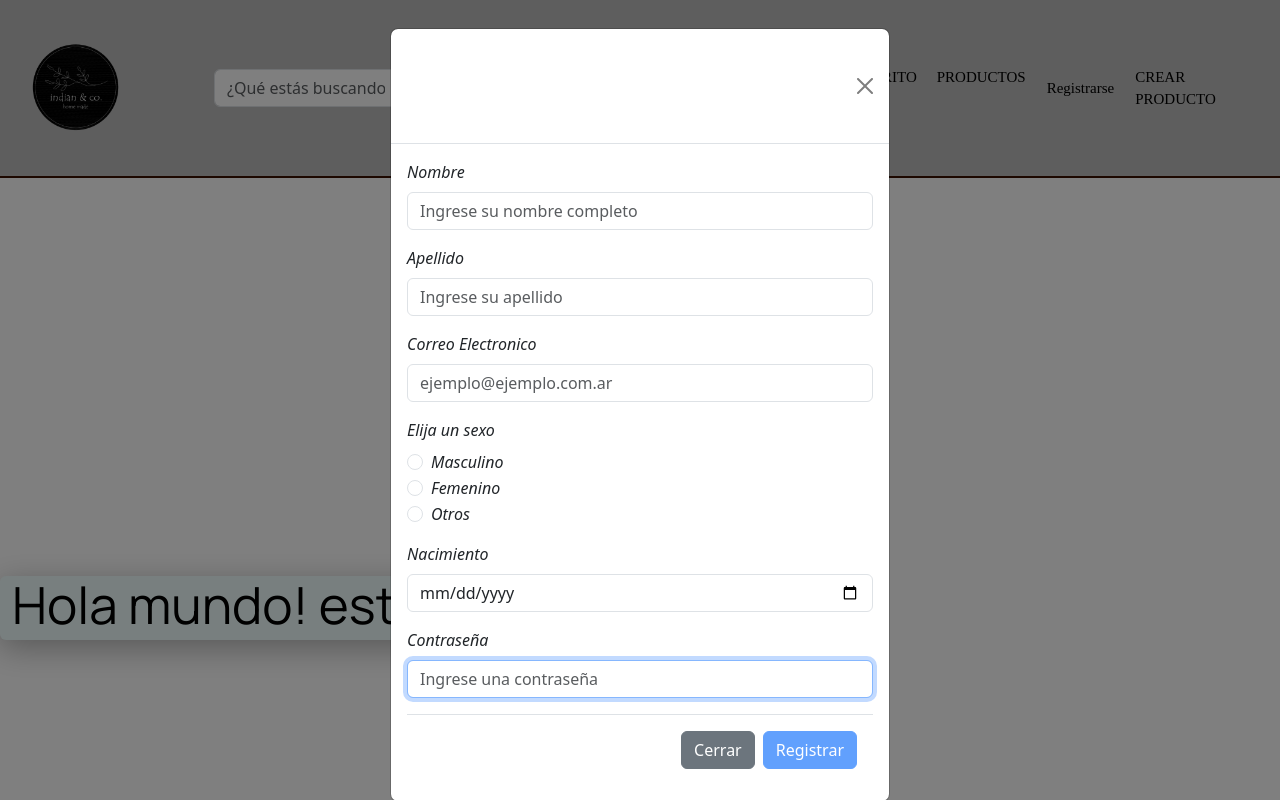
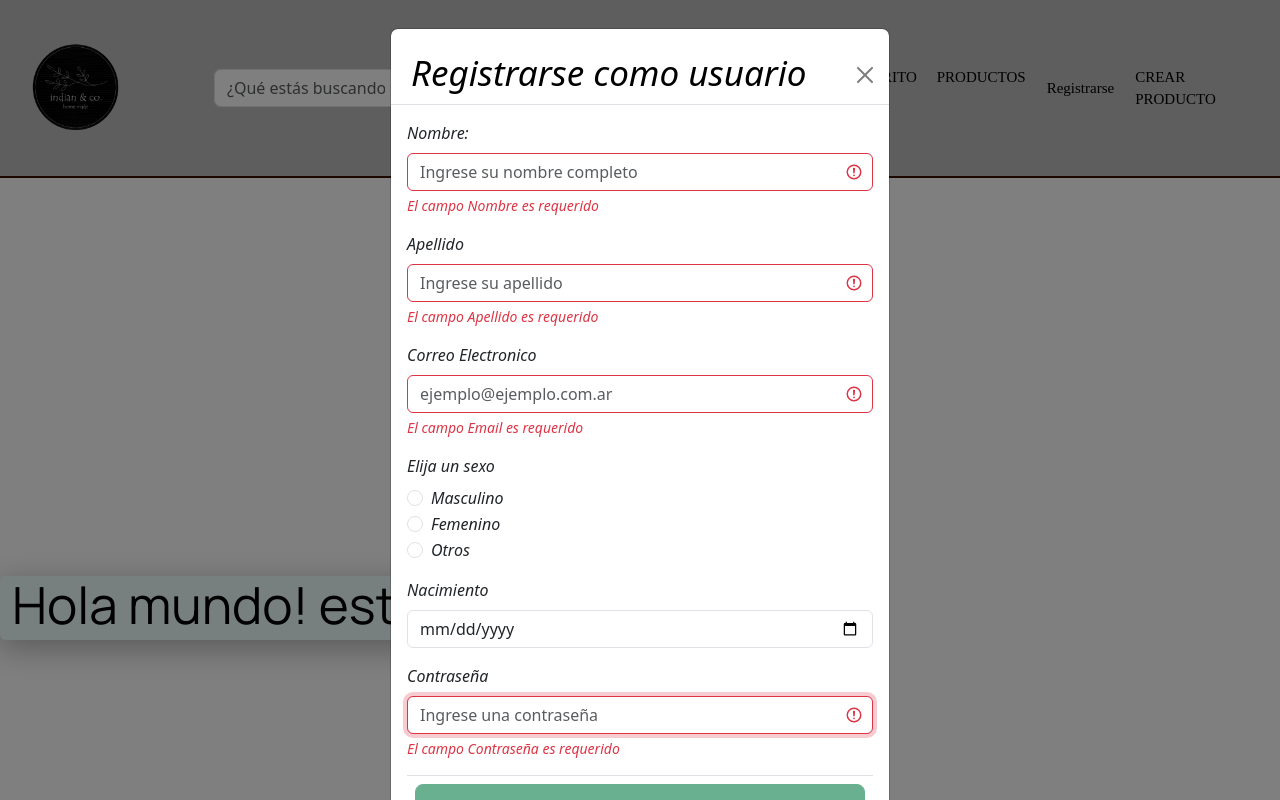
Before and after one commit to indianandco/Indian_Co, a React (Vite) app in the folder Client/: page / in a window 1280 px wide. Both pictures are taken after a click on the button "Registrarse". Built offline with nearby package versions, Linux system fonts and the light colour scheme.

Commit message:
agregando integraciones

```diff
--- a/Client/package.json
+++ b/Client/package.json
@@ -12,6 +12,7 @@
   "dependencies": {
     "axios": "^1.4.0",
     "bootstrap": "^5.3.1",
+    "bootstrap-icons": "^1.10.5",
     "nodemailer": "^6.9.4",
     "react": "^18.2.0",
     "react-bootstrap": "^2.8.0",
--- a/Client/src/components/Login/SignUp/SignUp.jsx
+++ b/Client/src/components/Login/SignUp/SignUp.jsx
@@ -1,9 +1,11 @@
-import { useState } from 'react';
+import { useEffect, useState } from 'react';
+import 'bootstrap-icons/font/bootstrap-icons.css';
 import Button from 'react-bootstrap/Button';
 import Form from 'react-bootstrap/Form';
 import Modal from 'react-bootstrap/Modal';
 import { fetcherCreateUser } from '../../../utils/fetcherPost';
 import validation from '../../../utils/registerValidation';
+import { fetcher } from '../../../utils/fetcherGet';
 
 function SignIn() {
     const [show, setShow] = useState(false);
@@ -12,23 +14,15 @@ function SignIn() {
         first_name: '',
         last_name: '',
         password: '',
-        phone: '',
         gender: "otros",
         birthdate: "",
-        address: "",
-        zipcode: '',
-        city: '',
         email: '',
     })
     const [error, setError] = useState({
-        first_name: '',
-        last_name: '',
-        password: '',
-        phone: '',
-        address: "",
-        zipcode: '',
-        city: '',
-        email: '',
+        first_name: 'El campo Nombre es requerido',
+        last_name: 'El campo Apellido es requerido',
+        password: 'El campo Contraseña es requerido',
+        email: 'El campo Email es requerido',
     })
 
     const handleClose = () => {
@@ -64,6 +58,7 @@ function SignIn() {
             ...form,
             [name]: value
         })
+
         setError((validation({ ...form, [name]: value })))
 
         if (!Object.keys((validation({ ...form, [name]: value }))).length) {
@@ -76,13 +71,21 @@ function SignIn() {
 
     const handleSubmit = (event) => {
         event.preventDefault();
-
-        console.log('submit', form);
-
         fetcherCreateUser("/users/register", form)
     }
 
-    console.log(error, validated);
+    const handleAuth = (event) => {
+        const data = event.target.dataset.social
+        console.log(data);
+        fetcher(`/users/auth/${data}`)
+    }
+
+    useEffect(() => {
+        validation({ ...form })
+    }, [form])
+
+    console.log(error);
+
     return (
         <>
             <Button variant="none" className="buttons" onClick={handleShow}>
@@ -90,13 +93,13 @@ function SignIn() {
             </Button>
 
             <Modal show={show} onHide={handleClose}>
-                <Modal.Header closeButton>
-                    <Modal.Title>Registrarse como usuario</Modal.Title>
+                <Modal.Header className="pb-0" closeButton>
+                    <Modal.Title className='pb-1 m-1' style={{ color: "black" }} >Registrarse como usuario</Modal.Title>
                 </Modal.Header>
                 <Modal.Body>
                     <Form onSubmit={handleSubmit}>
                         <Form.Group className="mb-3" controlId="exampleForm.ControlInput1">
-                            <Form.Label>Nombre</Form.Label>
+                            <Form.Label>Nombre:</Form.Label>
                             <Form.Control
                                 required
                                 onChange={handleChange}
@@ -104,7 +107,7 @@ function SignIn() {
                                 value={form.first_name}
                                 type="text"
                                 placeholder="Ingrese su nombre completo"
-                                class={`form-control ${!error.first_name?.length ? "is-valid" : "is-invalid"}`}
+                                className={`form-control ${error?.first_name ? "is-invalid" : "is-valid"}`}
                                 feedback={error.first_name}
                                 autoFocus
                             />
@@ -119,7 +122,7 @@ function SignIn() {
                                 onChange={handleChange}
                                 name="last_name"
                                 value={form.last_name}
-                                class={`form-control ${!error.last_name?.length ? "is-valid" : "is-invalid"}`}
+                                className={`form-control ${!error.last_name?.length ? "is-valid" : "is-invalid"}`}
                                 type="text"
                                 placeholder="Ingrese su apellido"
                                 autoFocus
@@ -135,7 +138,7 @@ function SignIn() {
                                 onChange={handleChange}
                                 name="email"
                                 value={form.email}
-                                class={`form-control ${!error.email?.length ? "is-valid" : "is-invalid"}`}
+                                className={`form-control ${!error.email?.length ? "is-valid" : "is-invalid"}`}
                                 type="email"
                                 placeholder="ejemplo@ejemplo.com.ar"
                                 autoFocus
@@ -184,70 +187,6 @@ function SignIn() {
                                 autoFocus
                             />
                         </Form.Group>
-                        {/* <Form.Group className="mb-3" controlId="exampleForm.ControlInput6">
-                            <Form.Label>Dirección</Form.Label>
-                            <Form.Control
-                                required
-                                onChange={handleChange}
-                                name="address"
-                                value={form.address}
-                                class={`form-control ${!error.address?.length ? "is-valid" : "is-invalid"}`}
-                                type="text"
-                                placeholder="Ingrese una dirección"
-                                autoFocus
-                            />
-                            <Form.Control.Feedback type="invalid">
-                                {error.address}
-                            </Form.Control.Feedback>
-                        </Form.Group>
-                        <Form.Group className="mb-3" controlId="exampleForm.ControlInput7">
-                            <Form.Label>Codigo postal</Form.Label>
-                            <Form.Control
-                                required
-                                onChange={handleChange}
-                                name="zipcode"
-                                value={form.zipcode}
-                                class={`form-control ${!error.zipcode?.length ? "is-valid" : "is-invalid"}`}
-                                type="text"
-                                placeholder="Ingrese un código postal"
-                                autoFocus
-                            />
-                            <Form.Control.Feedback type="invalid">
-                                {error.zipcode}
-                            </Form.Control.Feedback>
-                        </Form.Group>
-                        <Form.Group className="mb-3" controlId="exampleForm.ControlInput8">
-                            <Form.Label>Ciudad</Form.Label>
-                            <Form.Control
-                                required
-                                onChange={handleChange}
-                                name="city"
-                                value={form.city}
-                                class={`form-control ${!error.city?.length ? "is-valid" : "is-invalid"}`}
-                                type="text"
-                                placeholder="Ingrese su ciudad"
-                                autoFocus
-                            />
-                            <Form.Control.Feedback type="invalid">
-                                {error.city}
-                            </Form.Control.Feedback>
-                        </Form.Group>
-                        <Form.Group className="mb-3" controlId="exampleForm.ControlInput10">
-                            <Form.Label>Teléfono</Form.Label>
-                            <Form.Control
-                                required
-                                onChange={handleChange}
-                                name="phone"
-                                value={form.phone}
-                                class={`form-control ${!error.phone?.length ? "is-valid" : "is-invalid"}`}
-                                type="tel"
-                                placeholder="Ingrese un número de teléfono o celular"
-                                autoFocus
-                            />
-                            <Form.Control.Feedback type="invalid">
-                                {error.phone}
-                            </Form.Control.Feedback>
-                        </Form.Group> */}
                         <Form.Group className="mb-3" controlId="exampleForm.ControlInput11">
                             <Form.Label>Contraseña</Form.Label>
                             <Form.Control
@@ -255,7 +194,7 @@ function SignIn() {
                                 onChange={handleChange}
                                 name="password"
                                 value={form.password}
-                                class={`form-control ${!error.password?.length ? "is-valid" : "is-invalid"}`}
+                                className={`form-control ${!error.password?.length ? "is-valid" : "is-invalid"}`}
                                 type="password"
                                 placeholder="Ingrese una contraseña"
                                 autoFocus
@@ -264,15 +203,22 @@ function SignIn() {
                                 {error.password}
                             </Form.Control.Feedback>
                         </Form.Group>
-                        <Modal.Footer>
-                            <Button variant="secondary" onClick={handleClose}>
-                                Cerrar
-                            </Button>
-                            <Button disabled={validated} variant="primary" type="submit">
+                        <Modal.Footer className='p-1'>
+                            <Button style={{ width: "100%" }} disabled={validated} onClick={handleClose} size='lg' variant="success" type="submit">
                                 Registrar
                             </Button>
                         </Modal.Footer>
                     </Form>
+                    <Modal.Footer className='p-1'>
+                        <Button style={{ width: "100%" }} data-social="facebook" onClick={handleAuth} size='lg' variant="primary" type="submit">
+                            <i className="bi bi-facebook"></i> Facebook
+                        </Button>
+                    </Modal.Footer>
+                    <Modal.Footer className='p-1'>
+                        <Button style={{ width: "100%" }} data-social="google" onClick={handleAuth} size='lg' variant="danger" type="submit">
+                            <i className="bi bi-google"></i> Google
+                        </Button>
+                    </Modal.Footer>
                 </Modal.Body>
 
             </Modal>
```
Also changed, not shown: 1 other file (tests, documents, lock files or other folders).
